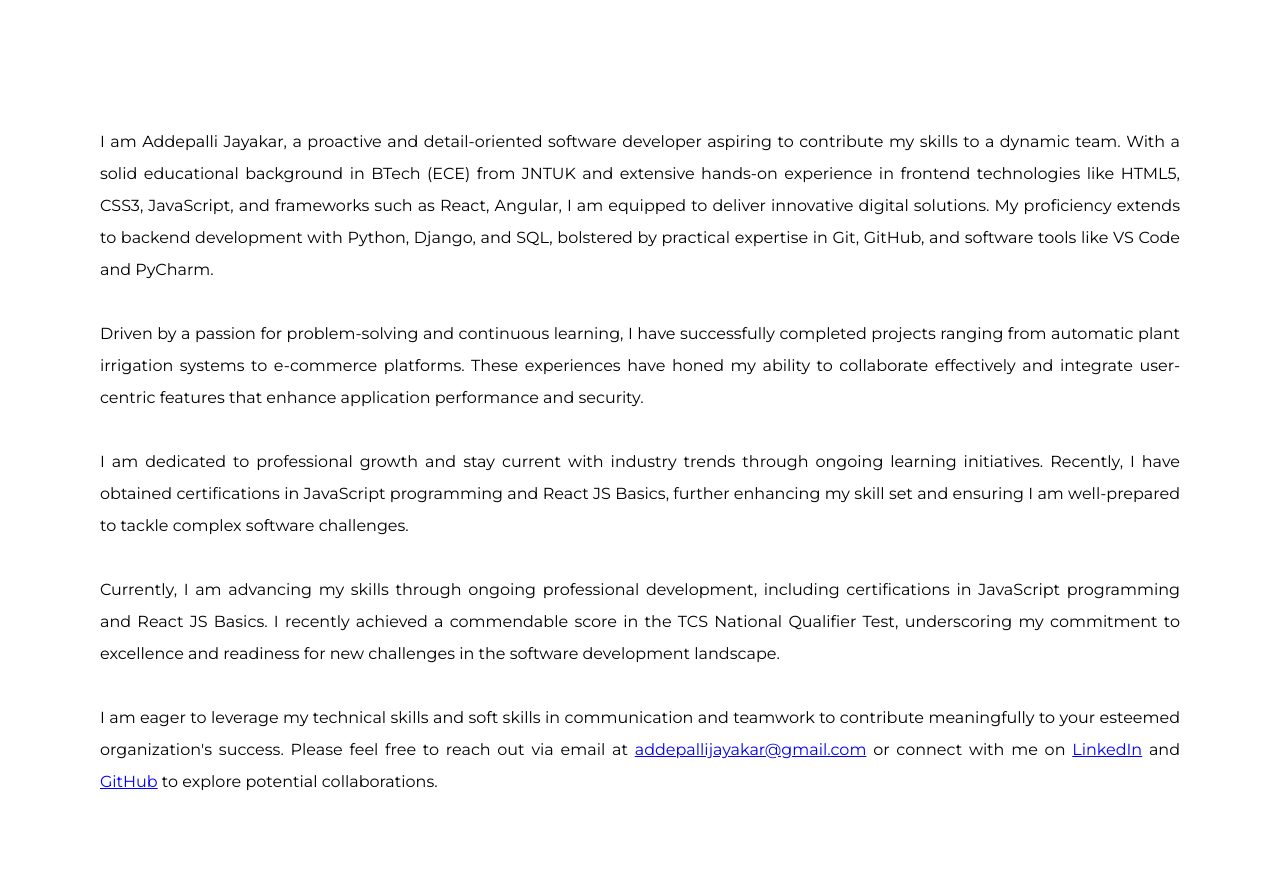
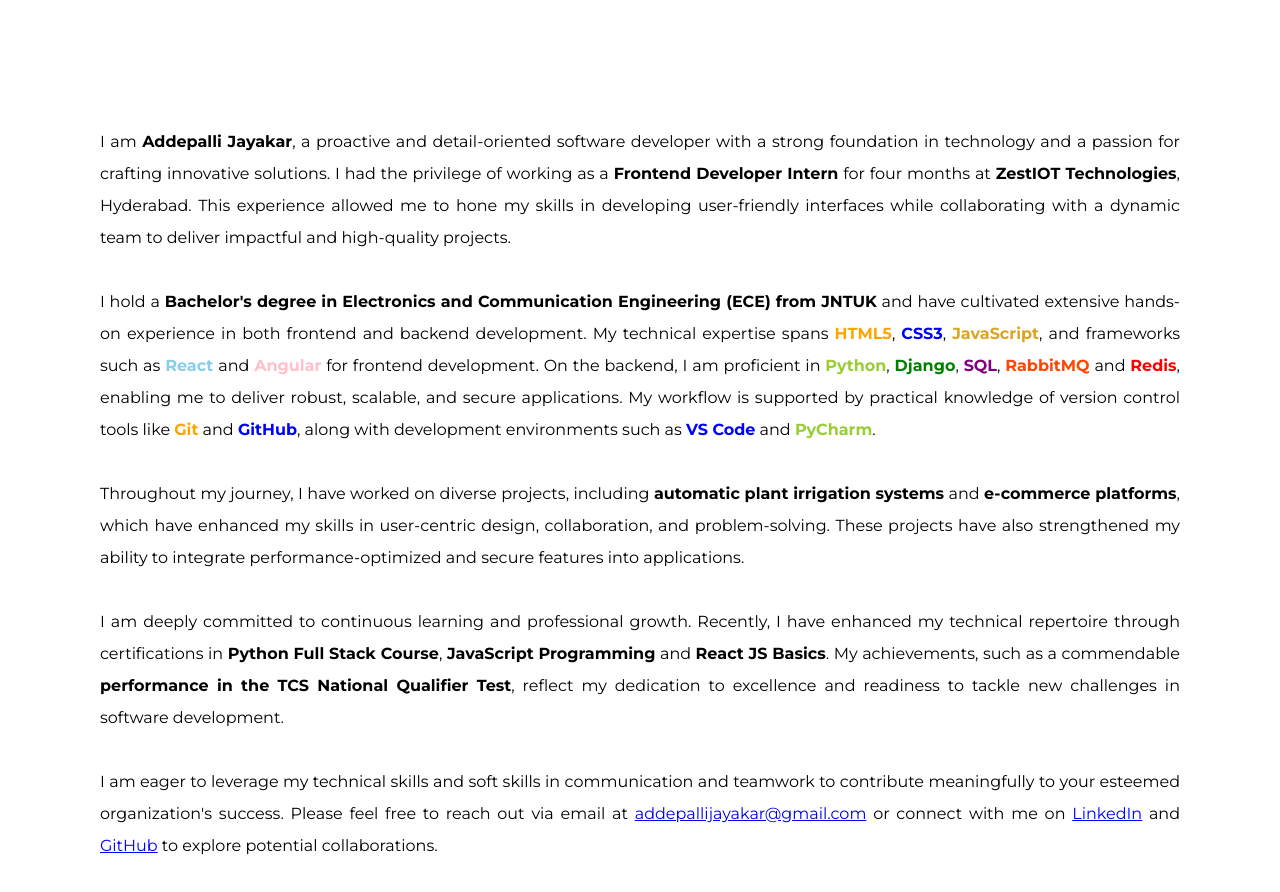
Before and after one commit to JayakarAddepalli/Portfolio_react, a React (Create React App) app: page / in a window 1280 px wide. Shown: the part 920-1812 px from the top of the page. Built offline with nearby package versions, Linux system fonts and the light colour scheme.

Commit message:
update the data

```diff
--- a/src/components/About.js
+++ b/src/components/About.js
@@ -4,10 +4,10 @@
     return(
         <>
             <div className="aboutSection" id='about' ref={props.aboutRef}>
-                <p>I am Addepalli Jayakar, a proactive and detail-oriented software developer aspiring to contribute my skills to a dynamic team. With a solid educational background in BTech (ECE) from JNTUK and extensive hands-on experience in frontend technologies like HTML5, CSS3, JavaScript, and frameworks such as React, Angular, I am equipped to deliver innovative digital solutions. My proficiency extends to backend development with Python, Django, and SQL, bolstered by practical expertise in Git, GitHub, and software tools like VS Code and PyCharm.</p><br></br>
-                <p>Driven by a passion for problem-solving and continuous learning, I have successfully completed projects ranging from automatic plant irrigation systems to e-commerce platforms. These experiences have honed my ability to collaborate effectively and integrate user-centric features that enhance application performance and security.</p><br></br>
-                <p>I am dedicated to professional growth and stay current with industry trends through ongoing learning initiatives. Recently, I have obtained certifications in JavaScript programming and React JS Basics, further enhancing my skill set and ensuring I am well-prepared to tackle complex software challenges.</p><br></br>
-                <p>Currently, I am advancing my skills through ongoing professional development, including certifications in JavaScript programming and React JS Basics. I recently achieved a commendable score in the TCS National Qualifier Test, underscoring my commitment to excellence and readiness for new challenges in the software development landscape.</p><br></br>
+                <p>I am <b>Addepalli Jayakar</b>, a proactive and detail-oriented software developer with a strong foundation in technology and a passion for crafting innovative solutions. I had the privilege of working as a <b>Frontend Developer Intern</b> for four months at <b>ZestIOT Technologies</b>, Hyderabad. This experience allowed me to hone my skills in developing user-friendly interfaces while collaborating with a dynamic team to deliver impactful and high-quality projects.</p><br></br>
+                <p>I hold a <b>Bachelor's degree in Electronics and Communication Engineering (ECE) from JNTUK</b> and have cultivated extensive hands-on experience in both frontend and backend development. My technical expertise spans <b style={{color:'orange'}}>HTML5</b>, <b style={{color:'blue'}}>CSS3</b>, <b style={{color:'goldenrod'}}>JavaScript</b>, and frameworks such as <b style={{color:'skyblue'}}>React</b> and <b style={{color:'pink'}}>Angular</b> for frontend development. On the backend, I am proficient in <b style={{color:'yellowgreen'}}>Python</b>, <b style={{color:'green'}}>Django</b>, <b style={{color:'purple'}}>SQL</b>,  <b style={{color:'orangered'}}>RabbitMQ</b> and <b style={{color:'red'}}>Redis</b>, enabling me to deliver robust, scalable, and secure applications. My workflow is supported by practical knowledge of version control tools like <b style={{color:'orange'}}>Git</b> and <b style={{color:'blue'}}>GitHub</b>, along with development environments such as <b style={{color:'blue'}}>VS Code</b> and <b style={{color:'yellowgreen'}}>PyCharm</b>.</p><br></br>
+                <p>Throughout my journey, I have worked on diverse projects, including <b>automatic plant irrigation systems</b> and <b>e-commerce platforms</b>, which have enhanced my skills in user-centric design, collaboration, and problem-solving. These projects have also strengthened my ability to integrate performance-optimized and secure features into applications.</p><br></br>
+                <p>I am deeply committed to continuous learning and professional growth. Recently, I have enhanced my technical repertoire through certifications in <b>Python Full Stack Course</b>, <b>JavaScript Programming</b> and <b>React JS Basics</b>. My achievements, such as a commendable <b>performance in the TCS National Qualifier Test</b>, reflect my dedication to excellence and readiness to tackle new challenges in software development.</p><br></br>
                 <p>I am eager to leverage my technical skills and soft skills in communication and teamwork to contribute meaningfully to your esteemed organization's success. Please feel free to reach out via email at <a href='mailto:addepallijayakar@gmail.com' target='_blank' onMouseMove={props.handleMove} onMouseOut={props.handleOut}>addepallijayakar@gmail.com</a> or connect with me on <a href='https://www.linkedin.com/in/addepallijayakar270602/' rel='norefferer' target='_blank' onMouseMove={props.handleMove} onMouseOut={props.handleOut} style={{color:'blue'}}>LinkedIn</a> and <a href='https://github.com/JayakarAddepalli' rel='norefferer' target='_blank' onMouseMove={props.handleMove} onMouseOut={props.handleOut} style={{color:'blue'}}>GitHub</a> to explore potential collaborations.</p>
             </div>
         </>
```
